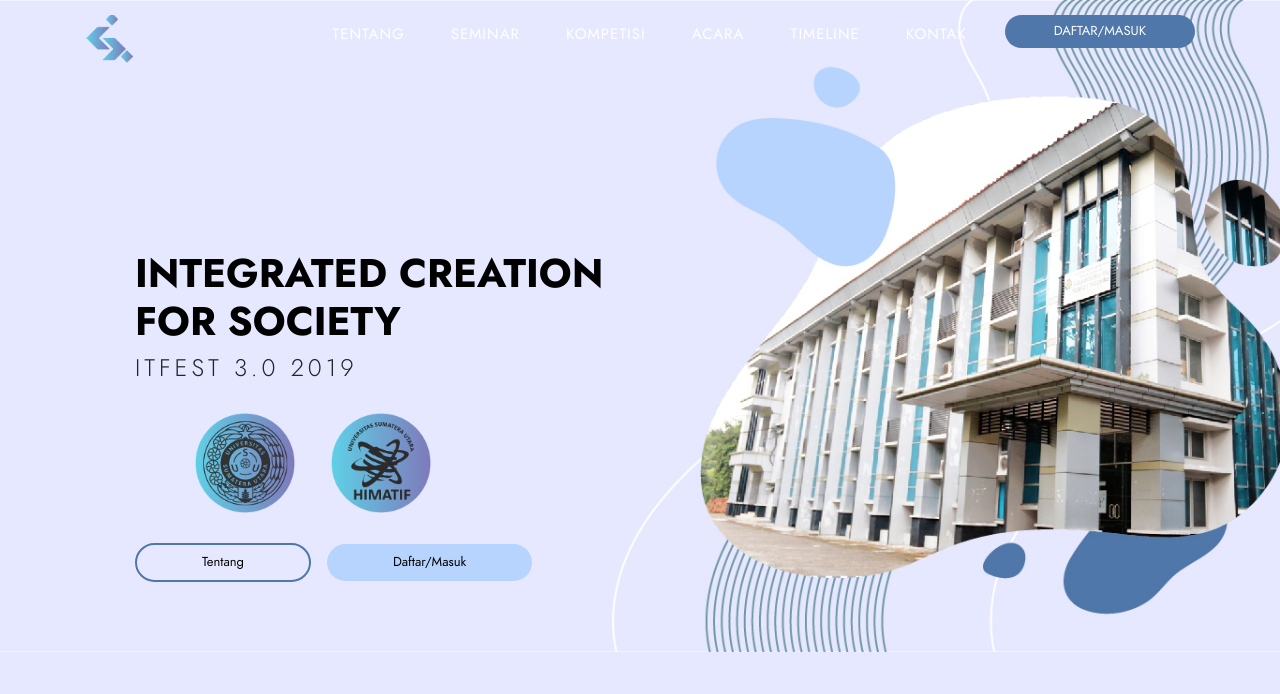
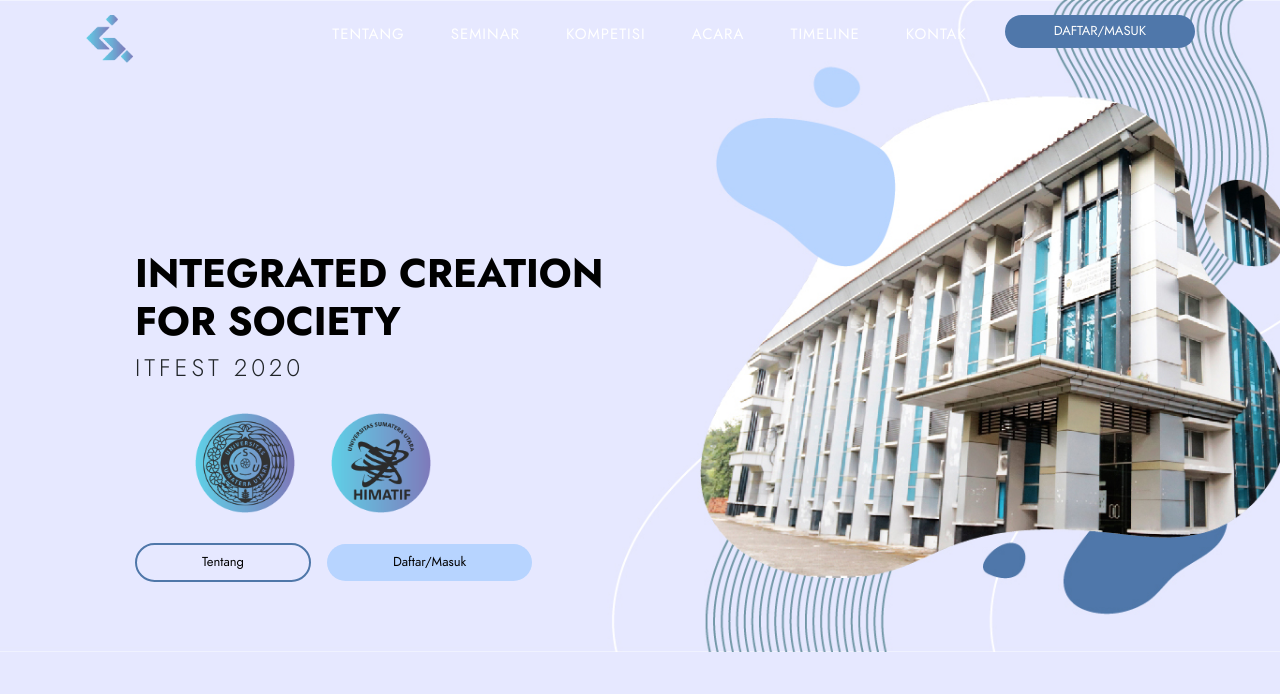
Before and after one commit to TippedLeader110/itfest19, a CodeIgniter app: page /database/ in a window 1280 px wide. Shown: the top 694 px of the page. Run offline with CodeIgniter, Linux system fonts and the light colour scheme; data that the repository does not hold is empty; some libraries are stand-ins or nearby versions.

Commit message:
jadi itfest2020
yah gitu

```diff
--- a/application/views/ITFest/index.php
+++ b/application/views/ITFest/index.php
@@ -3,8 +3,8 @@
 <head>
 	<meta charset="UTF-8">
 	<meta name="viewport" content="width=device-width, initial-scale=1">
-	<title>ITFest 4.0 2019 Universitas Sumatera Utara</title>
-	<link rel="icon" href="<?=base_url()?>assets/images/favicon.ico" type="image/ico" />
+	<title>ITFest 2020 Universitas Sumatera Utara</title>
+	<link rel="icon" href="<?=base_url()?>assets/images/favico.png" type="image/ico" />
 	<link rel="stylesheet" href="<?=base_url()?>assets/css/bootstrap.min.css">
 	<link rel="stylesheet" href="<?=base_url()?>assets/css/main/style.css">
 	<link href="https://fonts.googleapis.com/css?family=Roboto" rel="stylesheet">
@@ -68,7 +68,7 @@
 						<img src="./img/logo-itfest-white2.png" alt="" style="max-height: 250px;">
 					</div> -->
 					<h3 class="head">INTEGRATED CREATION<br>FOR SOCIETY</h3>
-					<h4 class="head-2">ITFEST 3.0 2019</h4>
+					<h4 class="head-2">ITFEST 2020	</h4>
 					<div class="row row2">
 						<div class="col">
 							<img src="<?=base_url()?>assets/images/usu_4x.png" alt="" style="max-height: 100px; margin-right: 30px;">
@@ -133,7 +133,7 @@
 					<p class="p-judul-kompetisi">Bangunlah negeri dengan berinovasi melalui kompetisi</p><br></center>
 				</div>
 				<div class="card-columns">
-					<?php
+					<!-- <?php
 					foreach ($kompetisi as $key => $value) {
 						?>
 						<div class="card">
@@ -145,7 +145,7 @@
 						</div>
 						<?php
 					}
-					 ?>
+					 ?> -->
 				</div>
 			</div>
 		</div>
```
Also changed, not shown: assets/images/favico.png (added).
